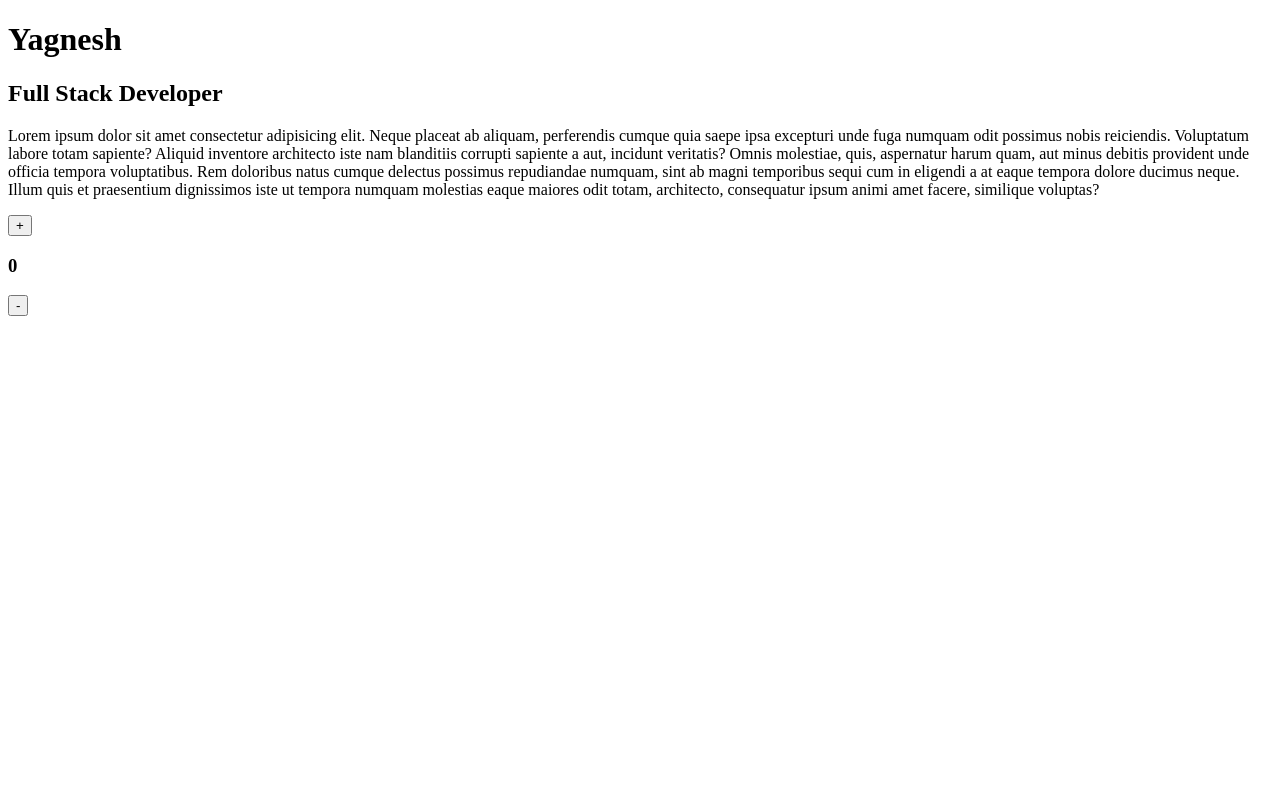
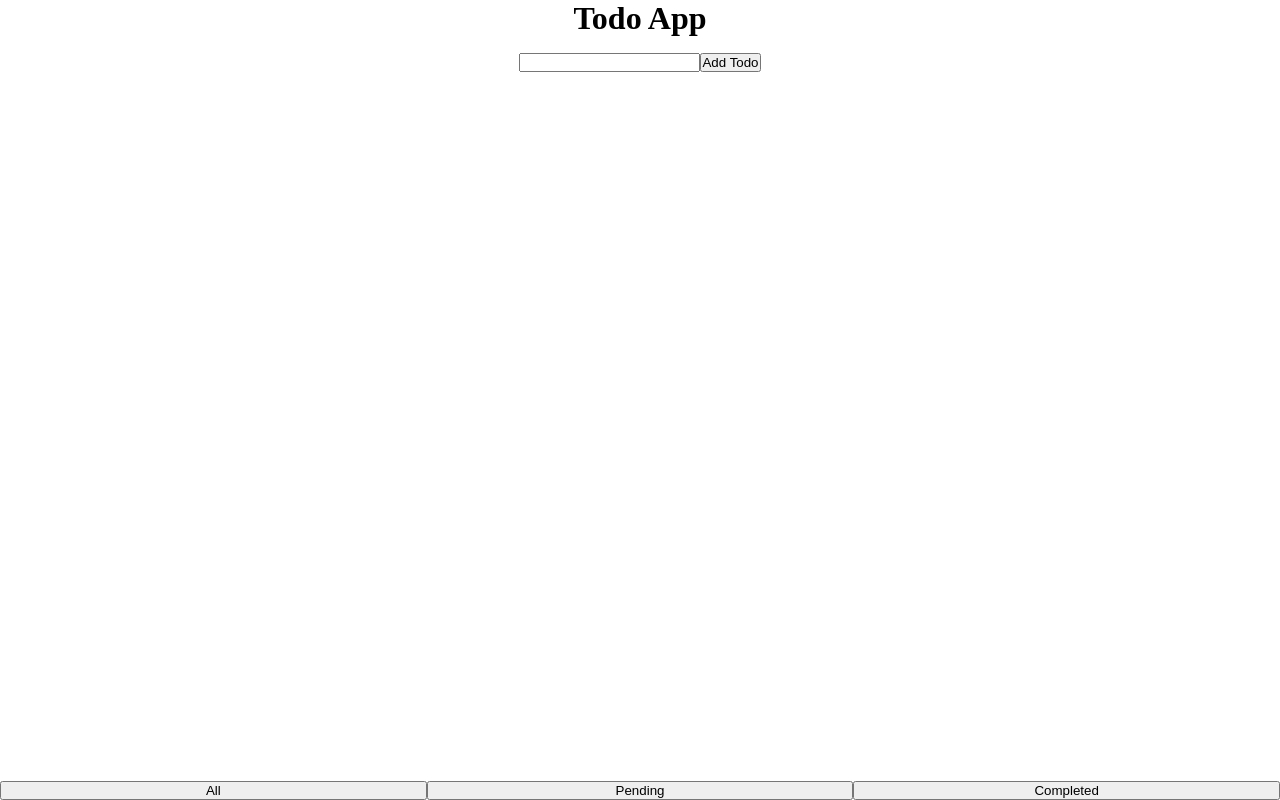
Before and after one commit to imyagnesh/js_Nous_training, a React app: page / in a window 1280 px wide. Built offline with nearby package versions, Linux system fonts and the light colour scheme.

Commit message:
completed todo application

```diff
--- /dev/null
+++ b/Todo.js
@@ -0,0 +1,126 @@
+import React, { Component, createRef } from 'react';
+import './todo.css';
+
+class Todo extends Component {
+  inputRef = createRef();
+
+  state = {
+    todoList: [],
+    filterType: 'all',
+  };
+
+  addTodo = event => {
+    event.preventDefault();
+    this.setState(
+      ({ todoList }) => ({
+        todoList: [
+          ...todoList,
+          {
+            id: new Date().valueOf(),
+            text: this.inputRef.current.value,
+            isDone: false,
+          },
+        ],
+        filterType: 'all',
+      }),
+      () => {
+        this.inputRef.current.value = '';
+      },
+    );
+  };
+
+  completeTodo = todo => {
+    const { todoList } = this.state;
+    const index = todoList.findIndex(x => x.id === todo.id);
+    const updatedTodo = [
+      ...todoList.slice(0, index),
+      { ...todo, isDone: !todo.isDone },
+      ...todoList.slice(index + 1),
+    ];
+    this.setState({
+      todoList: updatedTodo,
+    });
+  };
+
+  deleteTodo = todo => {
+    const { todoList } = this.state;
+    const index = todoList.findIndex(x => x.id === todo.id);
+    const updatedTodo = [
+      ...todoList.slice(0, index),
+      ...todoList.slice(index + 1),
+    ];
+    this.setState({
+      todoList: updatedTodo,
+    });
+  };
+
+  filterTodo = filterType => {
+    this.setState({
+      filterType,
+    });
+  };
+
+  filteredList = () => {
+    const { todoList, filterType } = this.state;
+    return todoList.filter(todoItem => {
+      switch (filterType) {
+        case 'completed':
+          return todoItem.isDone;
+
+        case 'pending':
+          return !todoItem.isDone;
+
+        default:
+          return true;
+      }
+    });
+  };
+
+  render() {
+    return (
+      <div className="todo-wrapper">
+        <h1>Todo App</h1>
+
+        <form onSubmit={this.addTodo}>
+          <input type="text" name="todo" ref={this.inputRef} />
+          <button type="submit">Add Todo</button>
+        </form>
+        <div className="list-wrapper">
+          {this.filteredList().map(todoItem => (
+            <div className="list-container" key={todoItem.id}>
+              <input
+                type="checkbox"
+                name="isDone"
+                id="isDone"
+                checked={todoItem.isDone}
+                onChange={() => this.completeTodo(todoItem)}
+              />
+              <span
+                style={{
+                  textDecoration: todoItem.isDone ? 'line-through' : 'none',
+                }}>
+                {todoItem.text}
+              </span>
+              <button type="button" onClick={() => this.deleteTodo(todoItem)}>
+                Delete
+              </button>
+            </div>
+          ))}
+        </div>
+        <div className="filter-wrapper">
+          <button type="button" onClick={() => this.filterTodo('all')}>
+            All
+          </button>
+          <button type="button" onClick={() => this.filterTodo('pending')}>
+            Pending
+          </button>
+          <button type="button" onClick={() => this.filterTodo('completed')}>
+            Completed
+          </button>
+        </div>
+      </div>
+    );
+  }
+}
+
+export default Todo;
--- a/index.css
+++ b/index.css
@@ -1,3 +1,4 @@
-.textInput {
-    border: 1px solid #d3d3d3;
+* {
+    padding: 0;
+    margin: 0;
 }
--- a/index.js
+++ b/index.js
@@ -1,66 +1,157 @@
-import React, { Component } from 'react';
+import React, { Component, createRef } from 'react';
 import ReactDOM from 'react-dom';
-import PropTypes from 'prop-types';
-// import App from './App'
+import Todo from './Todo';
 import './index.css';
+
+ReactDOM.render(<Todo />, document.getElementById('root'));
 
 // Whenever i change state or props value that time only component rerender
 
-class App extends Component {
-  state = {
-    counter: 0,
-  };
-  // constructor(props) {
-  //   super(props);
-  //   this.state = {
-  //     counter: 0,
-  //   };
-  // }
+// state
+// method
+// life cycle methods
 
-  handleCounter = value => {
-    this.setState(({ counter }) => ({ counter: counter + value }));
-  };
+// Mounting
+// constructor
+// 1. Define state base on props
+// 2. bind methods
+// 3. API call -> (logging)
 
-  render() {
-    const { name, title } = this.props;
-    const { counter } = this.state;
+// getDerivedStateFromProps
+// 1. define new or update state value base on new State and prop value
 
-    return (
-      <>
-        <h1>{name}</h1>
-        <h2>{title}</h2>
-        <p>
-          Lorem ipsum dolor sit amet consectetur adipisicing elit. Neque placeat
-          ab aliquam, perferendis cumque quia saepe ipsa excepturi unde fuga
-          numquam odit possimus nobis reiciendis. Voluptatum labore totam
-          sapiente? Aliquid inventore architecto iste nam blanditiis corrupti
-          sapiente a aut, incidunt veritatis? Omnis molestiae, quis, aspernatur
-          harum quam, aut minus debitis provident unde officia tempora
-          voluptatibus. Rem doloribus natus cumque delectus possimus repudiandae
-          numquam, sint ab magni temporibus sequi cum in eligendi a at eaque
-          tempora dolore ducimus neque. Illum quis et praesentium dignissimos
-          iste ut tempora numquam molestias eaque maiores odit totam,
-          architecto, consequatur ipsum animi amet facere, similique voluptas?
-        </p>
-        <button type="button" onClick={() => this.handleCounter(1)}>
-          +
-        </button>
+// render
+// 1. render html
 
-        <h3>{counter}</h3>
-        <button type="button" onClick={() => this.handleCounter(-1)}>
-          -
-        </button>
-      </>
-    );
-  }
-}
+// componentDidMount
+// 1. load data on component load
+// 2. to add event listner
 
-App.propTypes = {
-  name: PropTypes.string.isRequired,
-  title: PropTypes.string.isRequired,
-};
+// Updating
+// shouldComponentUpdate
+// render
+// getSnapshotBeforeUpdate
+// componentDidUpdate
 
-ReactDOM.render(
-  <App name="Yagnesh" title="Full Stack Developer" />,
-  document.getElementById('root'),
-);
+// Unmount
+
+// componentWillUnmount
+
+// Error
+
+// when state or prop value change component update
+
+// class App extends Component {
+//   pRef = createRef();
+
+//   state = {
+//     counter: 0,
+//     hasError: false,
+//   };
+
+//   // call only once
+//   constructor(props) {
+//     super(props);
+//     console.log('constructor');
+//   }
+
+//   // call every time when props or state value change
+//   static getDerivedStateFromProps(props, state) {
+//     console.log('getDerivedStateFromProps');
+//     return {
+//       ...state,
+//       greet: `Hello, ${props.name}`,
+//     };
+//   }
+
+//   // call only once
+//   componentDidMount() {
+//     console.log('componentDidMount');
+//     document.addEventListener('copy', () => {
+//       console.log('copied');
+//     });
+
+//     // O(1)
+//     this.pRef.current.style = 'color: red';
+//     // O(LogN)
+//     // document.getElementById('para').style = 'color: red';
+//     // O(N)
+//     // document.getElementsByClassName
+//   }
+
+//   shouldComponentUpdate(nextProps, nextState) {
+//     console.log('shouldComponentUpdate');
+//     return shallowCompare(this, nextProps, nextState);
+//   }
+
+//   getSnapshotBeforeUpdate(prevProps, prevState) {
+//     console.log('getSnapshotBeforeUpdate');
+//     return 'hello';
+//   }
+
+//   componentDidUpdate(prevProps, prevState, snapShot) {
+//     console.log('componentDidUpdate');
+//     console.log(snapShot);
+//   }
+
+//   handleCounter = value => {
+//     this.setState(({ counter }) => ({ counter: counter + value }));
+//   };
+
+//   static getDerivedStateFromError(error) {
+//     return {
+//       hasError: !!error,
+//     };
+//   }
+
+//   componentDidCatch(error, info) {
+//     console.log(error);
+//     console.log(info);
+//     // log this error on server
+//   }
+
+//   render() {
+//     console.log('render');
+//     const { name, title } = this.props;
+//     const { counter, hasError } = this.state;
+
+//     if (hasError) {
+//       return <h2>Something went wrong</h2>;
+//     }
+
+//     return (
+//       <>
+//         {counter < 2 && <Child />}
+
+//         <h1>{name}</h1>
+//         <h2>{title}</h2>
+//         <p ref={this.pRef}>
+//           Lorem ipsum dolor sit amet consectetur adipisicing elit. Neque placeat
+//           ab aliquam, perferendis cumque quia saepe ipsa excepturi unde fuga
+//           numquam odit possimus nobis reiciendis. Voluptatum labore totam
+//           sapiente? Aliquid inventore architecto iste nam blanditiis corrupti
+//           sapiente a aut, incidunt veritatis? Omnis molestiae, quis, aspernatur
+//           harum quam, aut minus debitis provident unde officia tempora
+//           voluptatibus. Rem doloribus natus cumque delectus possimus repudiandae
+//           numquam, sint ab magni temporibus sequi cum in eligendi a at eaque
+//           tempora dolore ducimus neque. Illum quis et praesentium dignissimos
+//           iste ut tempora numquam molestias eaque maiores odit totam,
+//           architecto, consequatur ipsum animi amet facere, similique voluptas?
+//         </p>
+//         <button type="button" onClick={() => this.handleCounter(1)}>
+//           +
+//         </button>
+
+//         <h3>{counter}</h3>
+//         <button type="button" onClick={() => this.handleCounter(-1)}>
+//           -
+//         </button>
+//       </>
+//     );
+//   }
+// }
+
+// App.propTypes = {
+//   name: PropTypes.string.isRequired,
+//   title: PropTypes.string.isRequired,
+// };
--- a/package.json
+++ b/package.json
@@ -46,6 +46,7 @@
   "dependencies": {
     "prop-types": "^15.7.2",
     "react": "^17.0.2",
+    "react-addons-shallow-compare": "^15.6.3",
     "react-dom": "^17.0.2"
   }
 }
--- /dev/null
+++ b/todo.css
@@ -0,0 +1,39 @@
+.todo-wrapper {
+    height: 100vh;
+    display: flex;
+    flex-direction: column;
+}
+
+.todo-wrapper > h1 {
+    text-align: center;
+}
+
+.todo-wrapper > form {
+    margin: 1rem 0;
+    display: flex;
+    justify-content: center;
+}
+
+.list-wrapper {
+    flex: 1;
+    overflow: auto;
+}
+
+.list-container {
+    display: flex;
+    margin: 1rem;
+    align-items: center;
+}
+
+.list-container > span {
+    flex: 1;
+    padding: 0 1rem;
+}
+
+.filter-wrapper {
+    display: flex;
+}
+
+.filter-wrapper > button {
+    flex: 1;
+}
```
Also changed, not shown: Child.js (+49 -6 lines), 1 other file (tests, documents, lock files or other folders).
